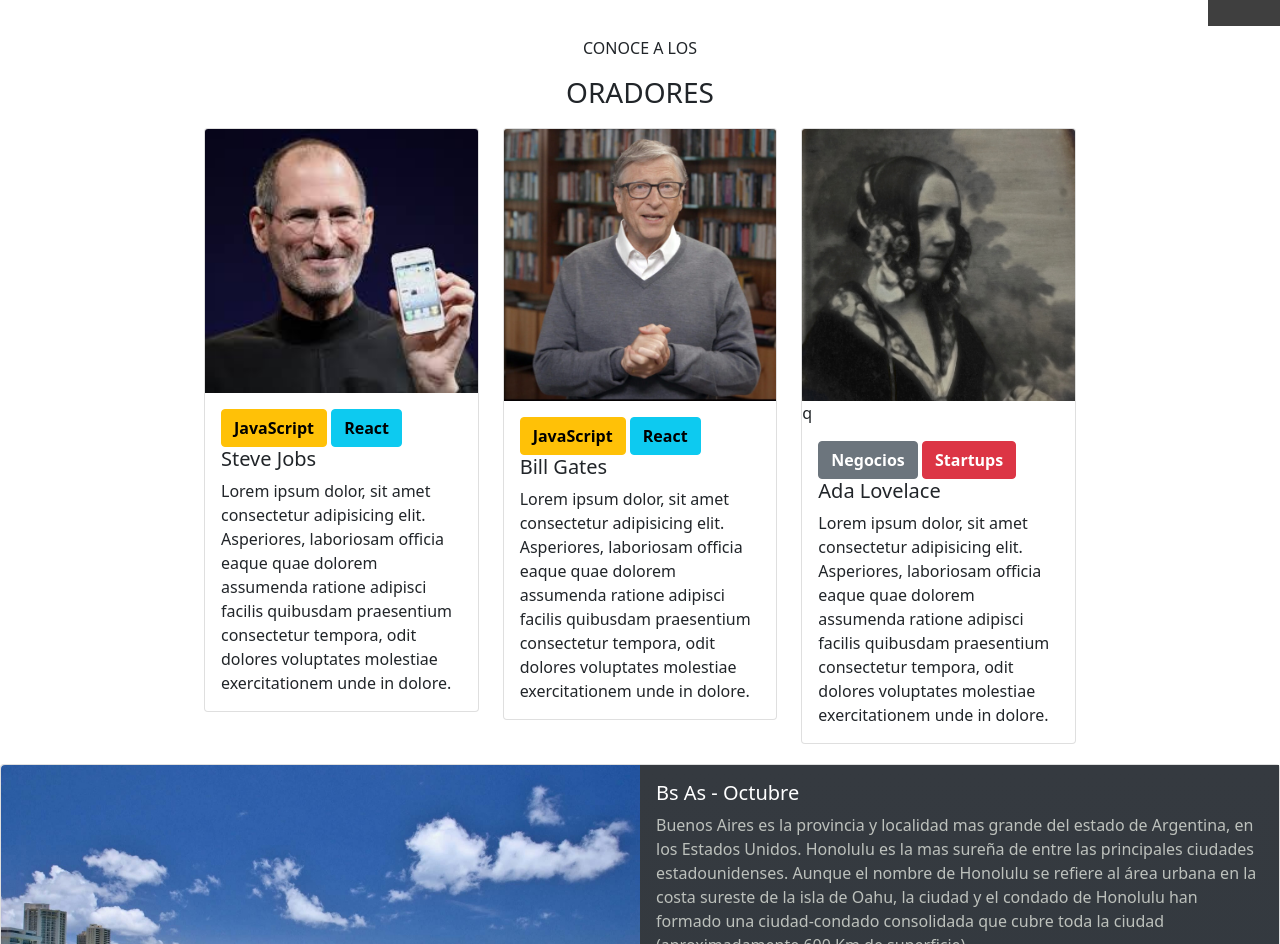
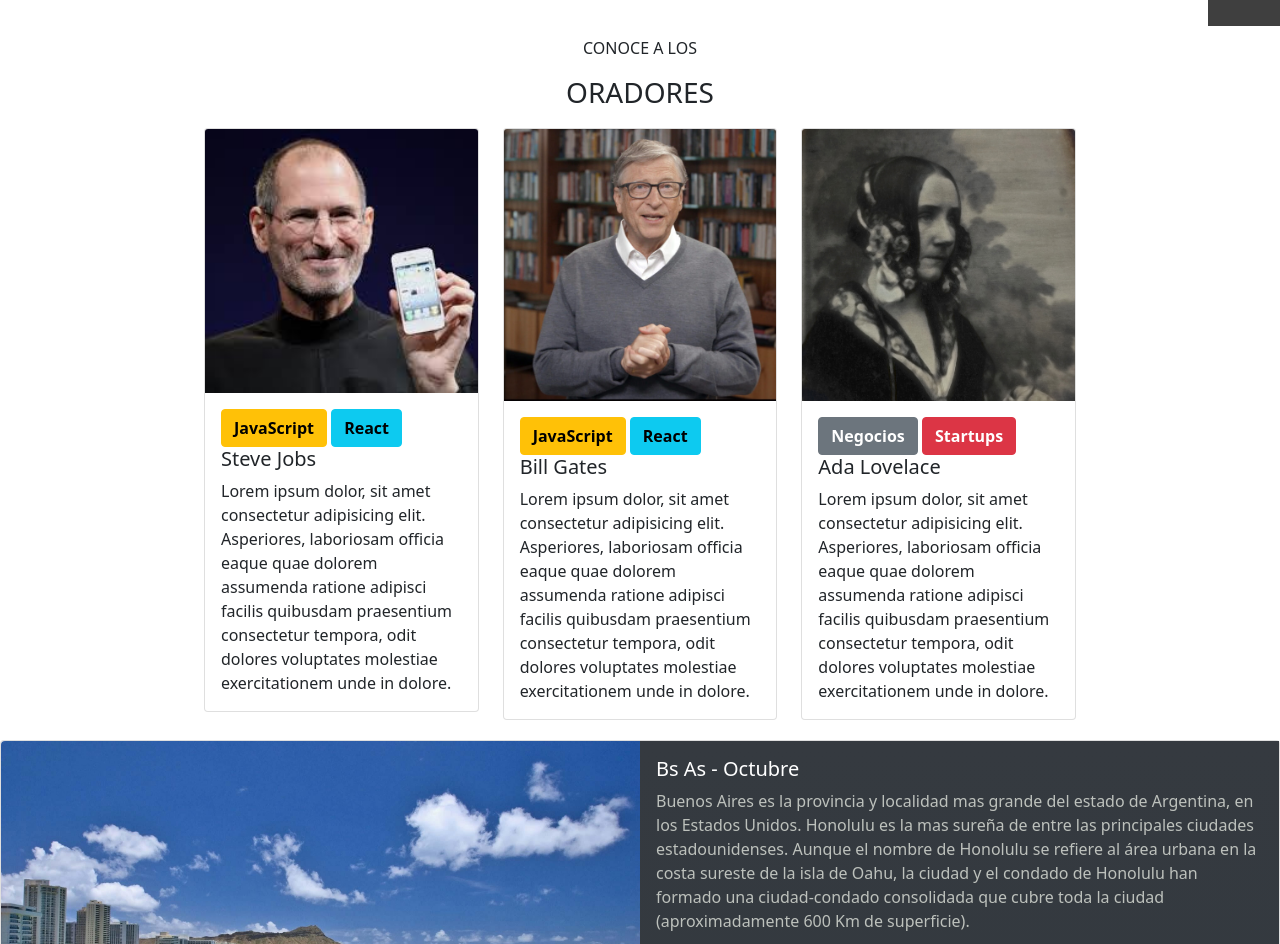
Before and after one commit to ValkirMonkey/CaCTPFrontEnd, a plain HTML site: page index.html in a window 1280 px wide. Shown: the part 1020-1964 px from the top of the page. Drawn offline with nearby package versions, Linux system fonts and the light colour scheme; grey boxes are pictures that could not be loaded.

Commit message:
Add files via upload

```diff
--- a/index.html
+++ b/index.html
@@ -97,7 +97,7 @@
     <div class="col">
         <div class="card">
         <img src="IMG/ada.jpeg" class="card-img-top" alt="Ada Lovelace">
-        q<div class="card-body">
+        <div class="card-body">
             <button type="button" id="bnt-ne" class="btn btn-secondary"><b>Negocios</b></button>
             <button type="button" id="btn-rt" class="btn btn-danger"><b>Startups</b></button>
             <h5 class="card-title">Ada Lovelace</h5>
```
